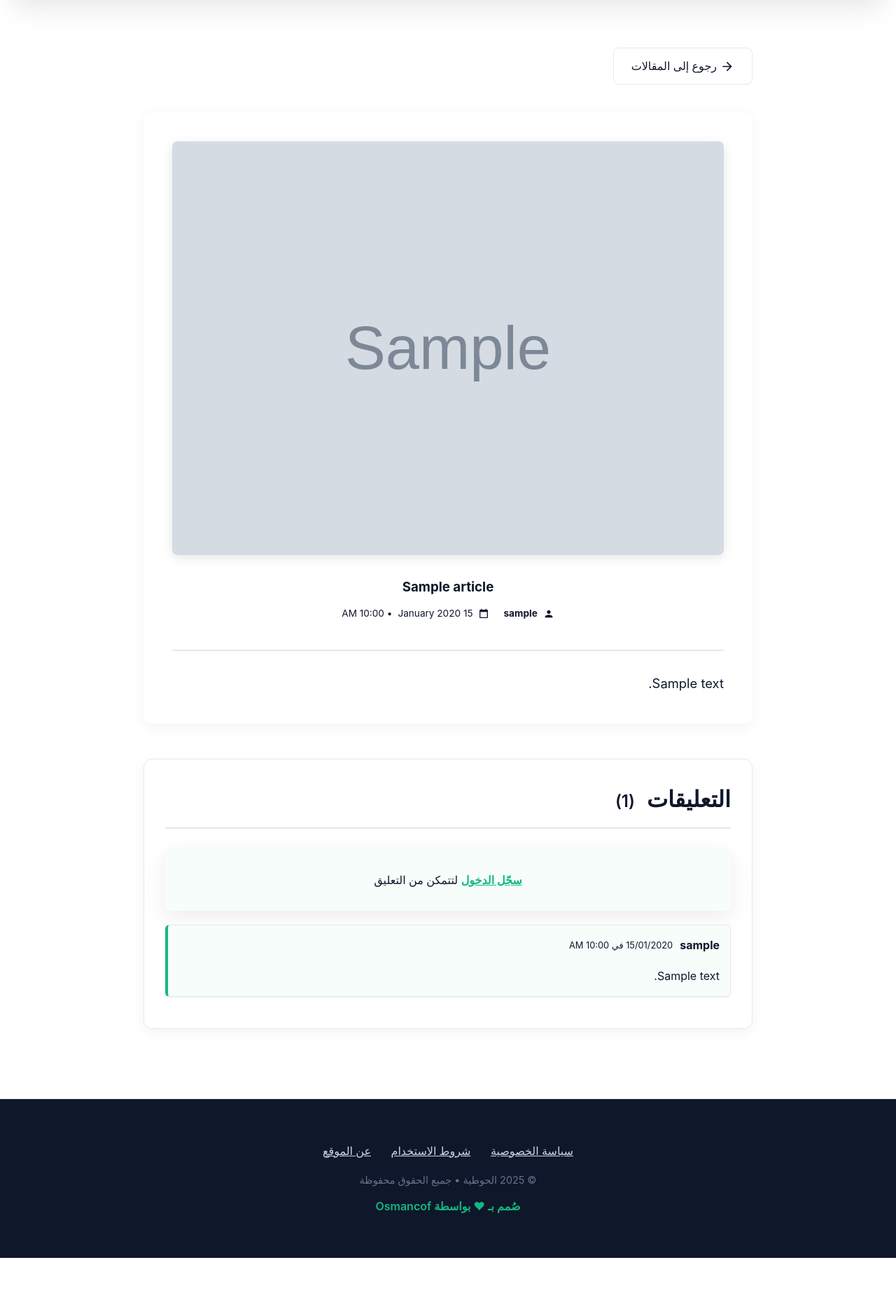
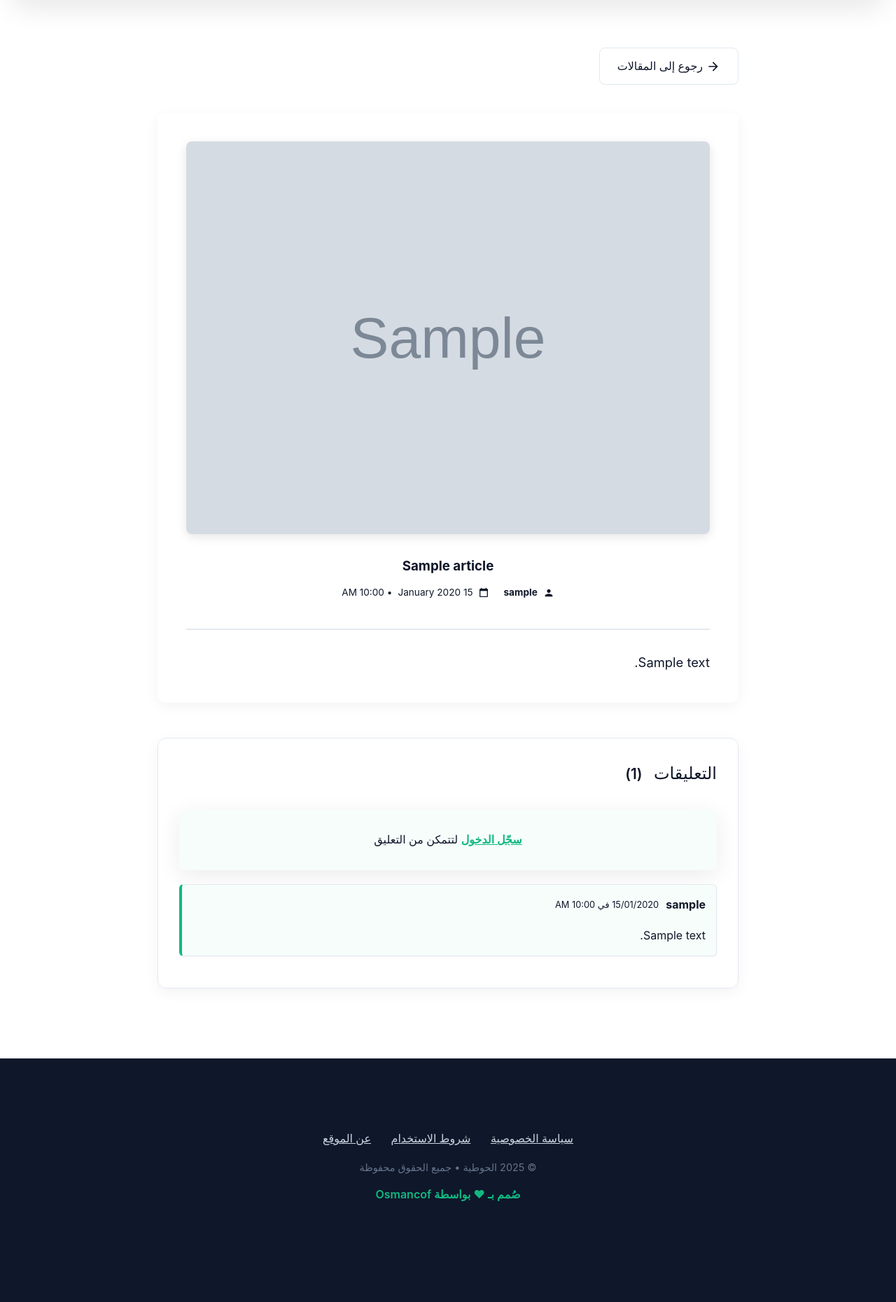
Before and after one commit to engcof/hottiyya, a FastAPI app: page /articles/1 in a window 1280 px wide. Shown: the part 72-1932 px from the top of the page at 70% size. Before the commit the page ends 1869 px from the top, so only its background shows below. Run offline with FastAPI, Linux system fonts and the light colour scheme; grey boxes marked "Sample" are stand-in pictures; a database or web service that is not in the repository returns one stand-in record (values such as "Sample title"); parts of the project's set-up code (start-up, migrations or seed data) failed here and were passed over; some libraries are stand-ins or nearby versions.

Commit message:
fix css 23-12-2025-2

```diff
--- a/static/css/style.css
+++ b/static/css/style.css
@@ -282,11 +282,11 @@
     color:var(--danger);
 }
 .all-page {
+    margin: 0 auto;
+}
+.container {
     margin: 40px auto 80px auto;
     padding: 0 20px;
-}
-.container {
-  margin: 0 auto;
 }
 .page-header {
     display: flex;
@@ -298,7 +298,7 @@
     border-bottom: 2px solid var(--border-light);
 }
 .page-header .page-title {
-    font-size: 3rem;
+    font-size: 2.2rem;
     font-weight: 800;
     color: var(--text-dark);
 }
@@ -1065,7 +1065,7 @@
     gap: 20px;
 }
 .member-names {
-    font-size: clamp(2.8rem, 6vw, 2.2rem);
+    font-size: clamp(2.2rem, 6vw, 1.1rem);
     font-weight: 900;
     color: #0f172a;
     margin: 0;
@@ -1133,14 +1133,7 @@
     border-radius: 24px;
     box-shadow: var(--shadow);
 }
-.section-title {
-    font-size: 1.0rem;
-    font-weight: 500;
-    color: #0f172a;
-    margin-bottom: 24px;
-    padding-bottom: 12px;
-    border-bottom: 2px solid #e2e8f0;
-}
+
 .info-grid {
     display: grid;
     gap: 10px;
@@ -1887,13 +1880,13 @@
     box-shadow: 0 5px 20px rgba(0, 0, 0, 0.05);
 }
 .section-title {
-    font-size: 2rem;
-    font-weight: 800;
+    font-size: 1.5rem;
+    font-weight: 500;
     color: var(--primary-color-dark);
     margin-bottom: 30px;
 }
 .section-title .count {
-    font-size: 1.5rem;
+    font-size: 1.3rem;
     color: var(--text-medium);
     margin-right: 10px;
     font-weight: 600;
--- a/templates/family/details.html
+++ b/templates/family/details.html
@@ -2,7 +2,7 @@
 {% block title %}تفاصيل العضو • {{ full_name }}{% endblock %}
 
 {% block content %}
-<section class="member-details-section">
+<section class="all-page">
     <div class="container">
         <!-- العنوان الرئيسي + الكود + اللقب + الحالة -->
         <div class="member-header text-center">
```
